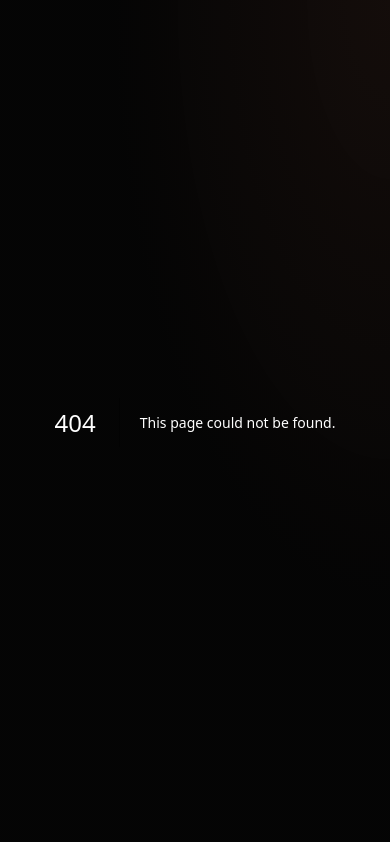
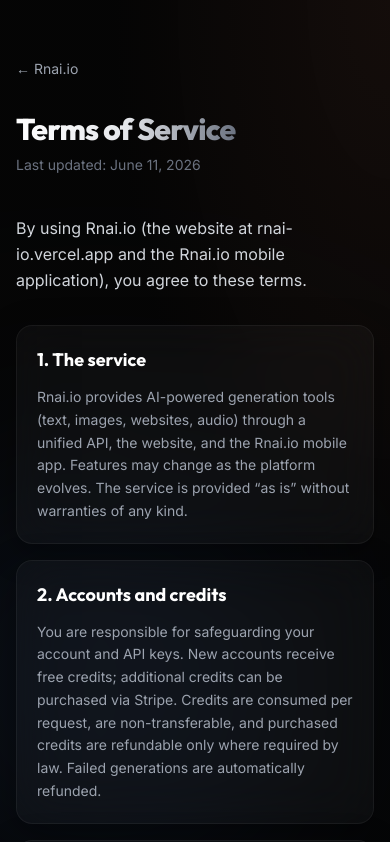
Before and after one commit to Rnai66/Rnai.io, a Next.js app: page /terms in a window 390 px wide. Before the commit this address had no page. Shown: the top 842 px of the page. Built offline with nearby package versions, Linux system fonts and the light colour scheme.

Commit message:
Add privacy/terms pages, Thai font support, mobile polish

```diff
--- a/src/app/globals.css
+++ b/src/app/globals.css
@@ -3,8 +3,17 @@
 @tailwind utilities;
 
 @layer base {
+  html {
+    -webkit-text-size-adjust: 100%;
+  }
   body {
     @apply bg-[#050505] text-gray-100;
+  }
+  /* Thai vowels/tone marks sit above & below the line — give them breathing room */
+  :lang(th),
+  .thai-text {
+    line-height: 1.75;
+    letter-spacing: 0.01em;
   }
 }
 
--- a/src/app/layout.tsx
+++ b/src/app/layout.tsx
@@ -1,10 +1,16 @@
 import type { Metadata } from "next";
-import { Inter, Outfit } from "next/font/google";
+import { Inter, Outfit, Noto_Sans_Thai } from "next/font/google";
 import "./globals.css";
 import { LanguageProvider } from "@/lib/i18n/LanguageContext";
 
 const inter = Inter({ subsets: ["latin"], variable: "--font-inter" });
 const outfit = Outfit({ subsets: ["latin"], variable: "--font-outfit" });
+// Thai glyphs — crisp Thai typography with proper spacing on all devices
+const notoThai = Noto_Sans_Thai({
+  subsets: ["thai", "latin"],
+  weight: ["300", "400", "500", "600", "700", "800"],
+  variable: "--font-thai",
+});
 
 export const metadata: Metadata = {
   title: "Rnai.io — The Ultimate AI Gateway",
@@ -24,7 +30,7 @@
 export default function RootLayout({ children }: { children: React.ReactNode }) {
   return (
     <html lang="en">
-      <body className={`${inter.variable} ${outfit.variable} font-sans min-h-screen bg-[#050505] text-white antialiased`}>
+      <body className={`${inter.variable} ${outfit.variable} ${notoThai.variable} font-sans min-h-screen bg-[#050505] text-white antialiased`}>
         <div className="fixed inset-0 z-[-1] bg-[radial-gradient(ellipse_at_top_right,_var(--tw-gradient-stops))] from-[#D77757]/15 via-[#050505] to-[#050505] opacity-50"></div>
         <LanguageProvider>
           {children}
--- a/src/app/page.tsx
+++ b/src/app/page.tsx
@@ -57,6 +57,18 @@
           ))}
         </div>
       </main>
+
+      {/* Footer */}
+      <footer className="z-10 mt-20 border-t border-white/[0.06] px-6 py-8">
+        <div className="max-w-5xl mx-auto flex flex-col sm:flex-row items-center justify-between gap-4 text-sm text-gray-500">
+          <span>© {new Date().getFullYear()} Rnai.io</span>
+          <div className="flex items-center gap-6">
+            <Link href="/privacy" className="hover:text-white transition-colors">Privacy Policy</Link>
+            <Link href="/terms" className="hover:text-white transition-colors">Terms of Service</Link>
+            <a href="mailto:naiguitarfolk@gmail.com" className="hover:text-white transition-colors">Contact</a>
+          </div>
+        </div>
+      </footer>
     </div>
   );
 }
--- /dev/null
+++ b/src/app/privacy/page.tsx
@@ -0,0 +1,78 @@
+import Link from "next/link";
+
+export const metadata = {
+  title: "Privacy Policy — Rnai.io",
+  description: "How Rnai.io collects, uses, and protects your data.",
+};
+
+const sections: { title: string; body: string }[] = [
+  {
+    title: "1. Information we collect",
+    body: "Account data: your email address and authentication identifiers, managed through Google Firebase Authentication. Usage data: requests made to our AI endpoints (skill type, timestamps, latency, status) and your credit balance, stored to operate billing and prevent abuse. Content: prompts and images you submit are processed to generate your requested output; generated results may be cached to improve performance. Payments: processed by Stripe — we never store your card details.",
+  },
+  {
+    title: "2. How we use information",
+    body: "We use your information solely to provide the service: authenticating you, executing AI generation requests, maintaining your credit balance, preventing fraud and abuse, and improving reliability. We do not sell your personal data to third parties.",
+  },
+  {
+    title: "3. Third-party processors",
+    body: "Your requests may be processed by AI model providers (such as HuggingFace, Together AI, and OpenRouter), infrastructure providers (Vercel, Google Firebase, Upstash), and Stripe for payments. Each processes data only as needed to deliver the service.",
+  },
+  {
+    title: "4. Data stored on your device",
+    body: "The Rnai.io mobile app stores your API key and session token securely in the device keychain, and your creation library locally on your device. Deleting the app removes this local data.",
+  },
+  {
+    title: "5. Account deletion",
+    body: "You can permanently delete your account at any time from the mobile app (Profile → Delete Account) or by contacting us. Deletion removes your authentication account; associated usage records are removed or anonymized within 30 days.",
+  },
+];
+
+export default function PrivacyPage() {
+  return (
+    <div className="min-h-screen relative overflow-hidden">
+      <div className="absolute top-1/4 left-1/4 w-96 h-96 bg-[#D77757] rounded-full mix-blend-screen filter blur-[128px] opacity-10 pointer-events-none"></div>
+
+      <main className="mx-auto max-w-3xl px-4 sm:px-6 py-14 sm:py-20 relative z-10">
+        <Link href="/" className="inline-flex items-center gap-2 text-sm text-gray-400 hover:text-white transition-colors mb-8">
+          ← Rnai.io
+        </Link>
+
+        <h1 className="font-outfit text-3xl sm:text-4xl font-extrabold tracking-tight mb-2">
+          <span className="text-gradient">Privacy Policy</span>
+        </h1>
+        <p className="text-sm text-gray-500 mb-10">Last updated: June 11, 2026</p>
+
+        <p className="text-gray-300 leading-relaxed mb-8">
+          Rnai.io (&quot;we&quot;, &quot;our&quot;) provides an AI generation platform via our website
+          and mobile application. This policy explains what we collect and how we use it.
+        </p>
+
+        <div className="space-y-4">
+          {sections.map(s => (
+            <section key={s.title} className="glass-card rounded-2xl p-5 sm:p-7">
+              <h2 className="font-outfit text-lg sm:text-xl font-bold text-white mb-3">{s.title}</h2>
+              <p className="text-sm sm:text-base text-gray-400 leading-relaxed">{s.body}</p>
+            </section>
+          ))}
+
+          <section className="glass-card rounded-2xl p-5 sm:p-7">
+            <h2 className="font-outfit text-lg sm:text-xl font-bold text-white mb-3">6. Contact</h2>
+            <p className="text-sm sm:text-base text-gray-400 leading-relaxed">
+              Questions about this policy:{" "}
+              <a className="text-[#D77757] underline underline-offset-4" href="mailto:naiguitarfolk@gmail.com">
+                naiguitarfolk@gmail.com
+              </a>
+            </p>
+          </section>
+        </div>
+
+        <div className="mt-10 text-center">
+          <Link href="/terms" className="text-sm text-gray-500 hover:text-white underline underline-offset-4 transition-colors">
+            Terms of Service →
+          </Link>
+        </div>
+      </main>
+    </div>
+  );
+}
--- /dev/null
+++ b/src/app/terms/page.tsx
@@ -0,0 +1,82 @@
+import Link from "next/link";
+
+export const metadata = {
+  title: "Terms of Service — Rnai.io",
+  description: "Terms governing use of the Rnai.io platform and mobile app.",
+};
+
+const sections: { title: string; body: string }[] = [
+  {
+    title: "1. The service",
+    body: "Rnai.io provides AI-powered generation tools (text, images, websites, audio) through a unified API, the website, and the Rnai.io mobile app. Features may change as the platform evolves. The service is provided “as is” without warranties of any kind.",
+  },
+  {
+    title: "2. Accounts and credits",
+    body: "You are responsible for safeguarding your account and API keys. New accounts receive free credits; additional credits can be purchased via Stripe. Credits are consumed per request, are non-transferable, and purchased credits are refundable only where required by law. Failed generations are automatically refunded.",
+  },
+  {
+    title: "3. Acceptable use",
+    body: "You may not use the service to generate content that is illegal, infringes intellectual property, exploits minors, or is intended to harass, defraud, or harm others; nor may you attempt to circumvent rate limits, abuse free credits, or interfere with the platform. We may suspend accounts that violate these rules.",
+  },
+  {
+    title: "4. Your content",
+    body: "You retain rights to the prompts you submit and, to the extent permitted by applicable law and underlying model licenses, the outputs you generate. You grant us a limited license to process and cache content as needed to operate the service.",
+  },
+  {
+    title: "5. Limitation of liability",
+    body: "To the maximum extent permitted by law, Rnai.io shall not be liable for indirect, incidental, or consequential damages arising from use of the service. Our total liability is limited to the amount you paid in the 12 months preceding the claim.",
+  },
+  {
+    title: "6. Changes",
+    body: "We may update these terms; material changes will be announced on the website. Continued use after changes constitutes acceptance.",
+  },
+];
+
+export default function TermsPage() {
+  return (
+    <div className="min-h-screen relative overflow-hidden">
+      <div className="absolute top-1/4 right-1/4 w-96 h-96 bg-blue-500 rounded-full mix-blend-screen filter blur-[128px] opacity-10 pointer-events-none"></div>
+
+      <main className="mx-auto max-w-3xl px-4 sm:px-6 py-14 sm:py-20 relative z-10">
+        <Link href="/" className="inline-flex items-center gap-2 text-sm text-gray-400 hover:text-white transition-colors mb-8">
+          ← Rnai.io
+        </Link>
+
+        <h1 className="font-outfit text-3xl sm:text-4xl font-extrabold tracking-tight mb-2">
+          <span className="text-gradient">Terms of Service</span>
+        </h1>
+        <p className="text-sm text-gray-500 mb-10">Last updated: June 11, 2026</p>
+
+        <p className="text-gray-300 leading-relaxed mb-8">
+          By using Rnai.io (the website at rnai-io.vercel.app and the Rnai.io mobile application),
+          you agree to these terms.
+        </p>
+
+        <div className="space-y-4">
+          {sections.map(s => (
+            <section key={s.title} className="glass-card rounded-2xl p-5 sm:p-7">
+              <h2 className="font-outfit text-lg sm:text-xl font-bold text-white mb-3">{s.title}</h2>
+              <p className="text-sm sm:text-base text-gray-400 leading-relaxed">{s.body}</p>
+            </section>
+          ))}
+
+          <section className="glass-card rounded-2xl p-5 sm:p-7">
+            <h2 className="font-outfit text-lg sm:text-xl font-bold text-white mb-3">7. Contact</h2>
+            <p className="text-sm sm:text-base text-gray-400 leading-relaxed">
+              Questions about these terms:{" "}
+              <a className="text-[#D77757] underline underline-offset-4" href="mailto:naiguitarfolk@gmail.com">
+                naiguitarfolk@gmail.com
+              </a>
+            </p>
+          </section>
+        </div>
+
+        <div className="mt-10 text-center">
+          <Link href="/privacy" className="text-sm text-gray-500 hover:text-white underline underline-offset-4 transition-colors">
+            Privacy Policy →
+          </Link>
+        </div>
+      </main>
+    </div>
+  );
+}
--- a/tailwind.config.ts
+++ b/tailwind.config.ts
@@ -9,8 +9,8 @@
   theme: {
     extend: {
       fontFamily: {
-        sans: ["var(--font-inter)"],
-        outfit: ["var(--font-outfit)"],
+        sans: ["var(--font-inter)", "var(--font-thai)", "system-ui", "sans-serif"],
+        outfit: ["var(--font-outfit)", "var(--font-thai)", "system-ui", "sans-serif"],
       },
       colors: {
         brand: {
--- a/tsconfig.json
+++ b/tsconfig.json
@@ -36,6 +36,9 @@
     ".next/dev/types/**/*.ts"
   ],
   "exclude": [
-    "node_modules"
+    "node_modules",
+    "mobile_*.tsx",
+    "mobile_app",
+    "**/*.test.ts"
   ]
 }
```
